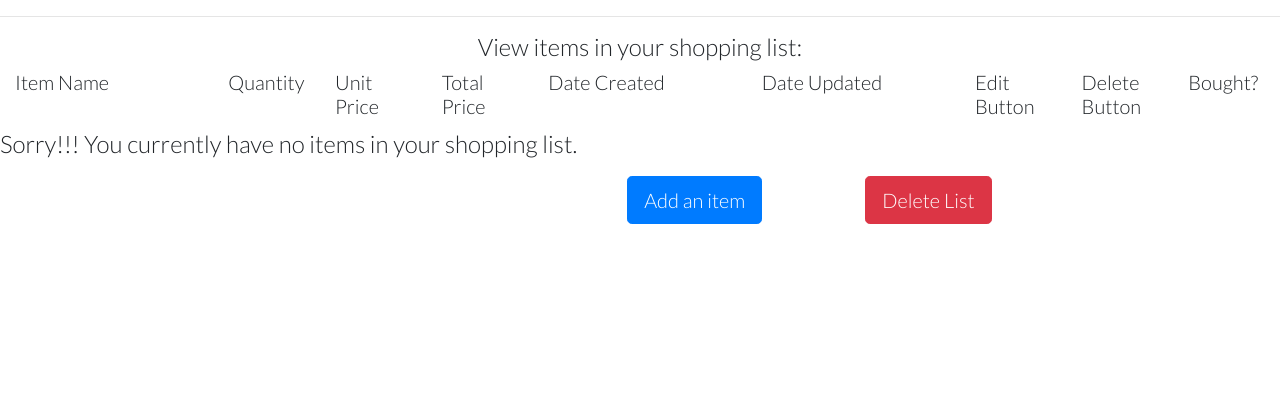
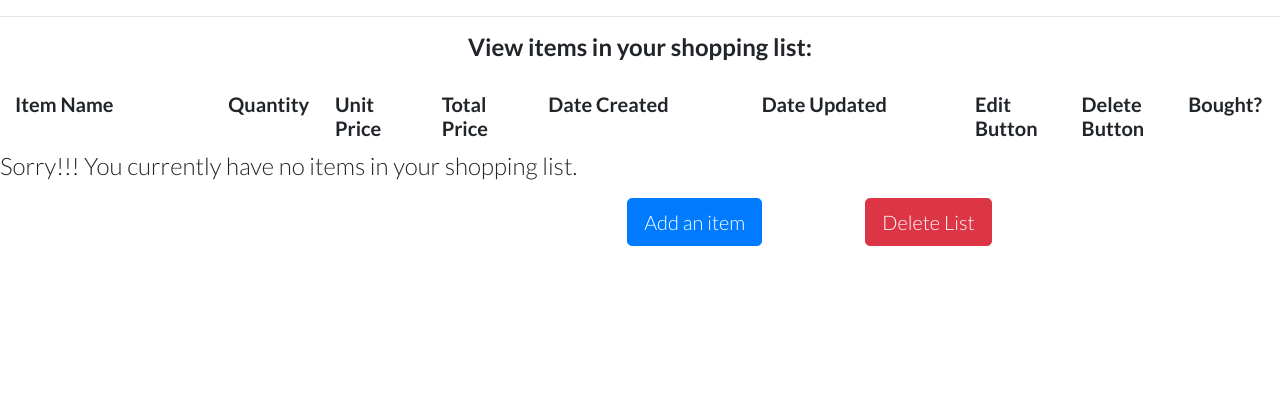
Before and after one commit to Eb0nY-April14/DjangoShoppingList, a Django app: page / in a window 1280 px wide. Shown: the part 78-498 px from the top of the page. Run offline with Django 3.2, Linux system fonts and the light colour scheme; a user stored in the database is signed in; data that the repository does not hold is empty; some libraries are stand-ins or nearby versions.

Commit message:
Add styling to h2 element in shoppinglist.html

```diff
--- a/shoppinglist/templates/shoppinglist/shoppinglist.html
+++ b/shoppinglist/templates/shoppinglist/shoppinglist.html
@@ -7,19 +7,19 @@
     {% if user.is_authenticated %}
 
     <hr>
-        <h2 class="text-center">View items in your shopping list:</h2>
+        <h2 class="headerspace text-center font-weight-bold">View items in your shopping list:</h2>
 
     <div class="container-fluid">
         <div class="row">
-            <div class="col-sm-12 col-lg-2"><h5>Item Name</h5></div>
-            <div class="col-sm-12 col-lg-1"><h5>Quantity</h5></div>
-            <div class="col-sm-12 col-lg-1"><h5>Unit Price</h5></div>
-            <div class="col-sm-12 col-lg-1"><h5>Total Price</h5></div>
-            <div class="col-sm-12 col-lg-2"><h5>Date Created</h5></div>
-            <div class="col-sm-12 col-lg-2"><h5>Date Updated</h5></div>
-            <div class="col-sm-12 col-lg-1"><h5>Edit Button</h5></div>
-            <div class="col-sm-12 col-lg-1"><h5>Delete Button</h5></div>
-            <div class="col-sm-12 col-lg-1"><h5>Bought?</h5></div>
+            <div class="col-sm-12 col-lg-2"><h5 class="font-weight-bold">Item Name</h5></div>
+            <div class="col-sm-12 col-lg-1"><h5 class="font-weight-bold">Quantity</h5></div>
+            <div class="col-sm-12 col-lg-1"><h5 class="font-weight-bold">Unit Price</h5></div>
+            <div class="col-sm-12 col-lg-1"><h5 class="font-weight-bold">Total Price</h5></div>
+            <div class="col-sm-12 col-lg-2"><h5 class="font-weight-bold">Date Created</h5></div>
+            <div class="col-sm-12 col-lg-2"><h5 class="font-weight-bold">Date Updated</h5></div>
+            <div class="col-sm-12 col-lg-1"><h5 class="font-weight-bold">Edit Button</h5></div>
+            <div class="col-sm-12 col-lg-1"><h5 class="font-weight-bold">Delete Button</h5></div>
+            <div class="col-sm-12 col-lg-1"><h5 class="font-weight-bold">Bought?</h5></div>
 
             {% for shoppinglistitem in shoppinglistitems %}
             {% if shoppinglistitem.done_status %}
--- a/static/css/style.css
+++ b/static/css/style.css
@@ -83,6 +83,10 @@
     color: white;
   }
 
+  .headerspace {
+    margin-bottom: 30px;
+  }
+
   /********************************************************/
   /*    MEDIA QUERIES TO CHANGE THE DEFAULT FONT          */
   /*      SIZES FOR 4 BREAKPOINTS IN BOOTSTRAP            */
```
